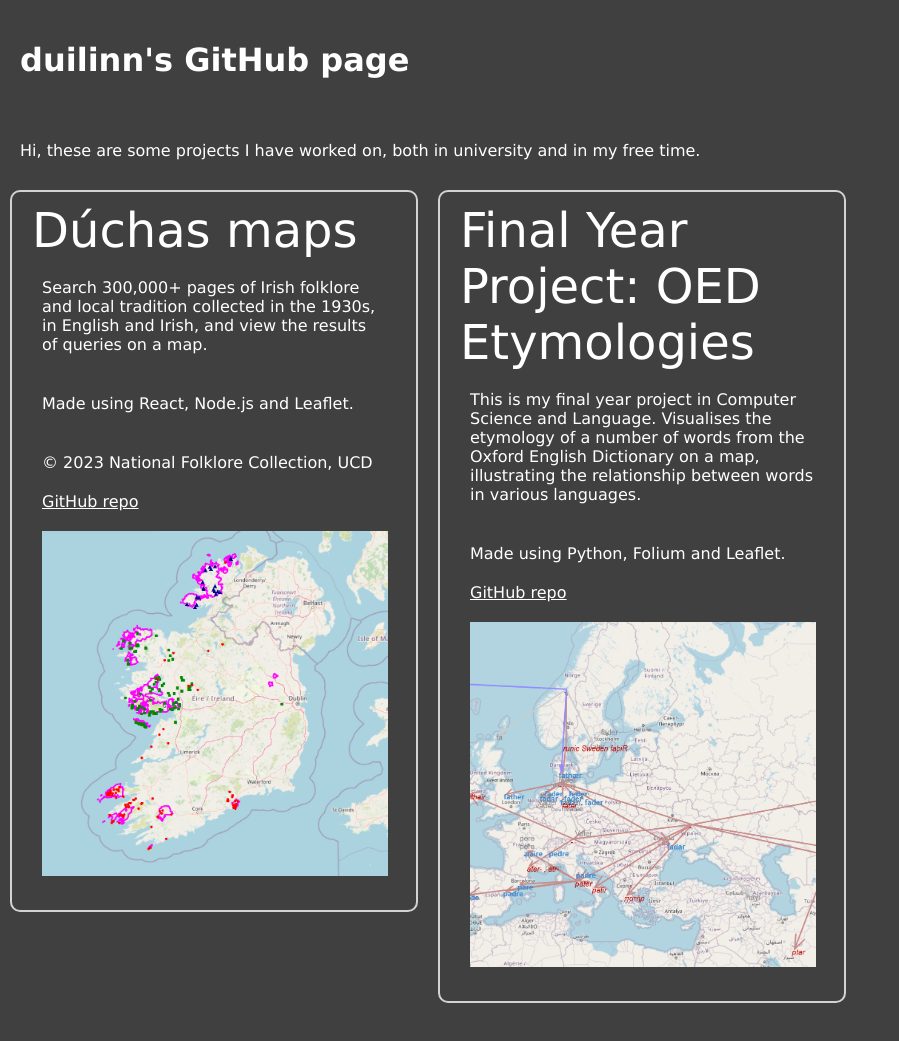
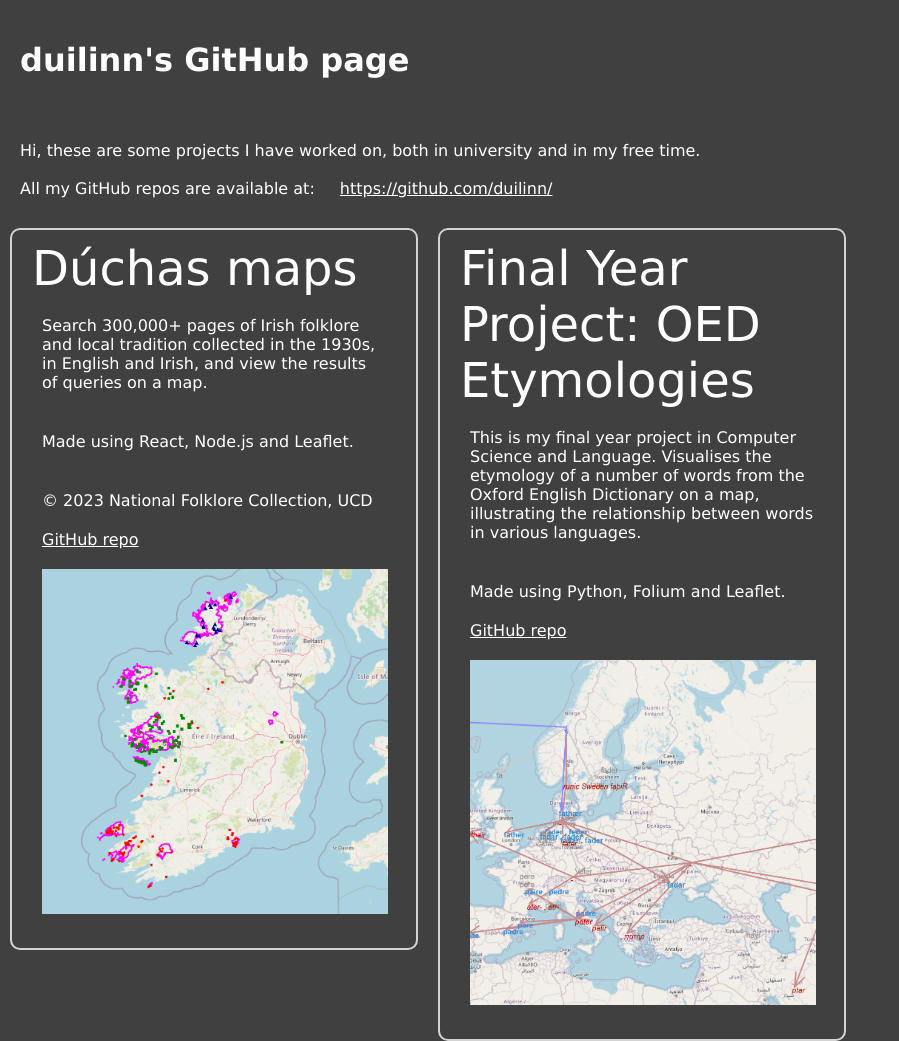
Before and after one commit to duilinn/duilinn.github.io, a plain HTML site: page index.html in a window 1280 px wide. Shown: the whole page, without its empty margins (0-899 px from the left). Before the commit the page ends 1013 px from the top, so only its background shows below. Drawn offline with Linux system fonts and the light colour scheme.

Commit message:
Added link to github repos.

```diff
--- a/index.html
+++ b/index.html
@@ -10,6 +10,9 @@
     <div class="fullscreen-div">
         <h1>duilinn's GitHub page</h1>
         <div class="div-text">Hi, these are some projects I have worked on, both in university and in my free time.
+            <br />
+            <br />
+            All my GitHub repos are available at: <a href="https://github.com/duilinn/" class="small-link">https://github.com/duilinn/</a>
         </div>
         <div class="div-row">
             <div class="rounded-div">
@@ -22,7 +25,7 @@
                     <div class="div-text">© 2023 National Folklore Collection, UCD</div>
                     <a href="https://github.com/duilinn/irish-word-distribution-maps" class="small-link">GitHub repo</a>
                     <div class="image-container">
-                        <a href="duchas-maps.html" ><img src="duchas-maps.png"
+                        <a href="duchas-maps.html"><img src="duchas-maps.png"
                                 alt="A map of Ireland outlining the Gaeltacht areas in pink, with various coloured points on the map located mainly in the Gaeltacht areas."></img>
                         </a>
                     </div>
```
